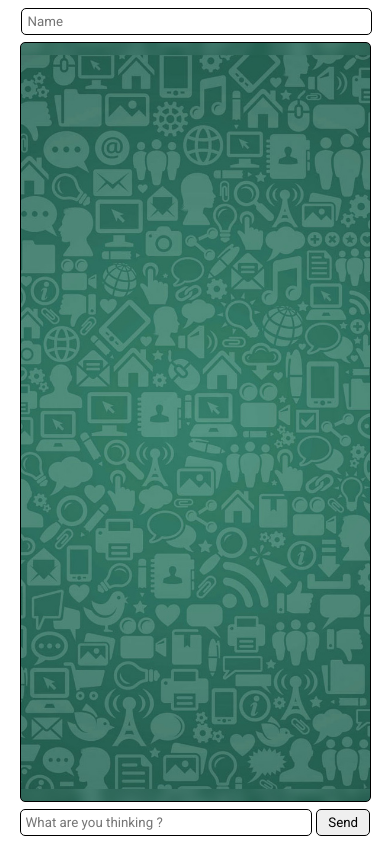
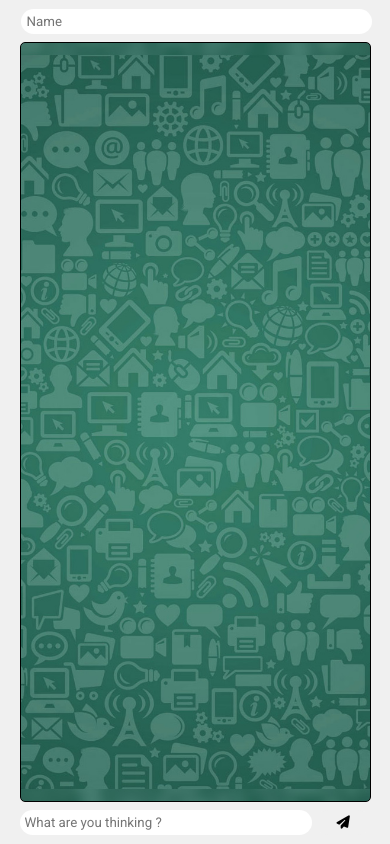
Before and after one commit to scrptt1/socket-chat, a website: page view/index.html in a window 390 px wide. Drawn offline with nearby package versions, Linux system fonts and the light colour scheme; files that its build step writes are made by us from their sources; files whose address does not match are found by name.

Commit message:
Responsive

```diff
--- a/assets/css/style.css
+++ b/assets/css/style.css
@@ -2,6 +2,19 @@
   margin: 0;
   padding: 0;
   font-family: 'Roboto'
+}
+
+body{
+  background-color: rgb(240, 240, 240);
+}
+
+button{
+  display: block;
+  border: 0;
+  padding: 5px;
+  border-radius: 50px;
+  background-color: rgb(240, 240, 240);
+  width: 5vw;
 }
 
 .msgs {
@@ -30,8 +43,9 @@
 input {
   padding: 5px;
   box-sizing: border-box;
-  border: solid 1px;
-  border-radius: 5px
+  border: 0;
+  border-radius: 50px;
+  width: 95vw;
 }
 
 #mensagemrecebida {
--- a/view/index.html
+++ b/view/index.html
@@ -6,7 +6,8 @@
   <meta name="viewport" content="width=device-width, initial-scale=1.0, user-scalable=no">
   <meta http-equiv="X-UA-Compatible" content="ie=edge">
   <link rel="stylesheet" href="/css/style.css">
-  <title></title>
+  <title>Chat Maneiro</title>
+  <script src="https://kit.fontawesome.com/5833789fad.js"></script>
   <link href="https://fonts.googleapis.com/css?family=Roboto&display=swap" rel="stylesheet">
 </head>
 
@@ -16,20 +17,19 @@
 
 
     <form id="chat">
+
       <div class="input">
         <label for="nome" id="labelNome">Type your name: </label>
         <input type="text" name="nome" id="nome" autocomplete="off" placeholder="Name" required>
       </div>
 
-        <div class="msgs">
+      <div class="msgs">
+      </div>
 
-
-
-        </div>
-        <div class="input">
-      <input type="text" name="msg" id="msg" autocomplete="off" placeholder="What are you thinking ?" required style="width: 75vw;">
-      <input type="submit" value="Send" style="margin-left: 1vw; width: 14vw; cursor: pointer;">
-    </div>
+      <div class="input">
+        <input type="text" name="msg" id="msg" autocomplete="off" placeholder="What are you thinking ?" required style="width: 75vw;">
+        <button type="submit" style="margin-left: 1vw; width: 14vw; cursor: pointer;"> <i class="fas fa-paper-plane" type="submit" ></i> </button>
+      </div>
     </form>
   </div>
 
```
Also changed, not shown: assets/js/main.js (+16 -0 lines).
